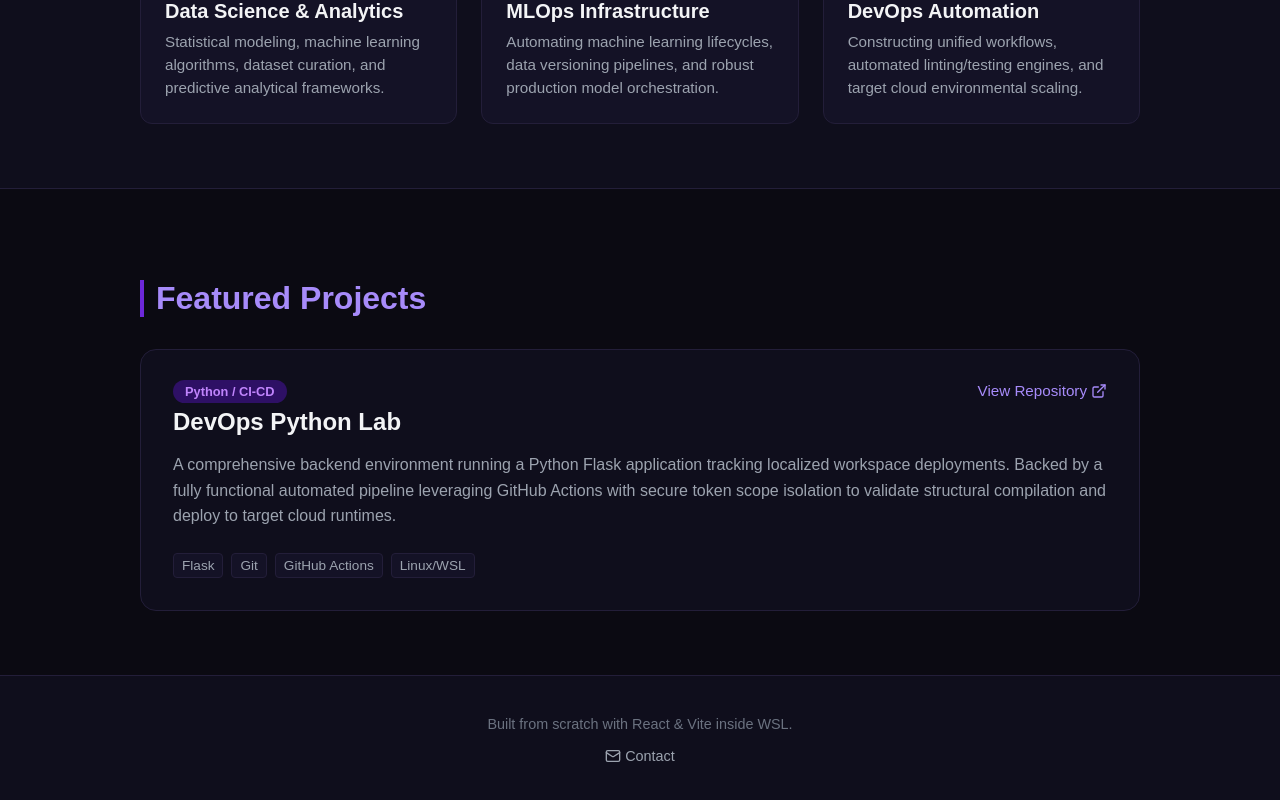
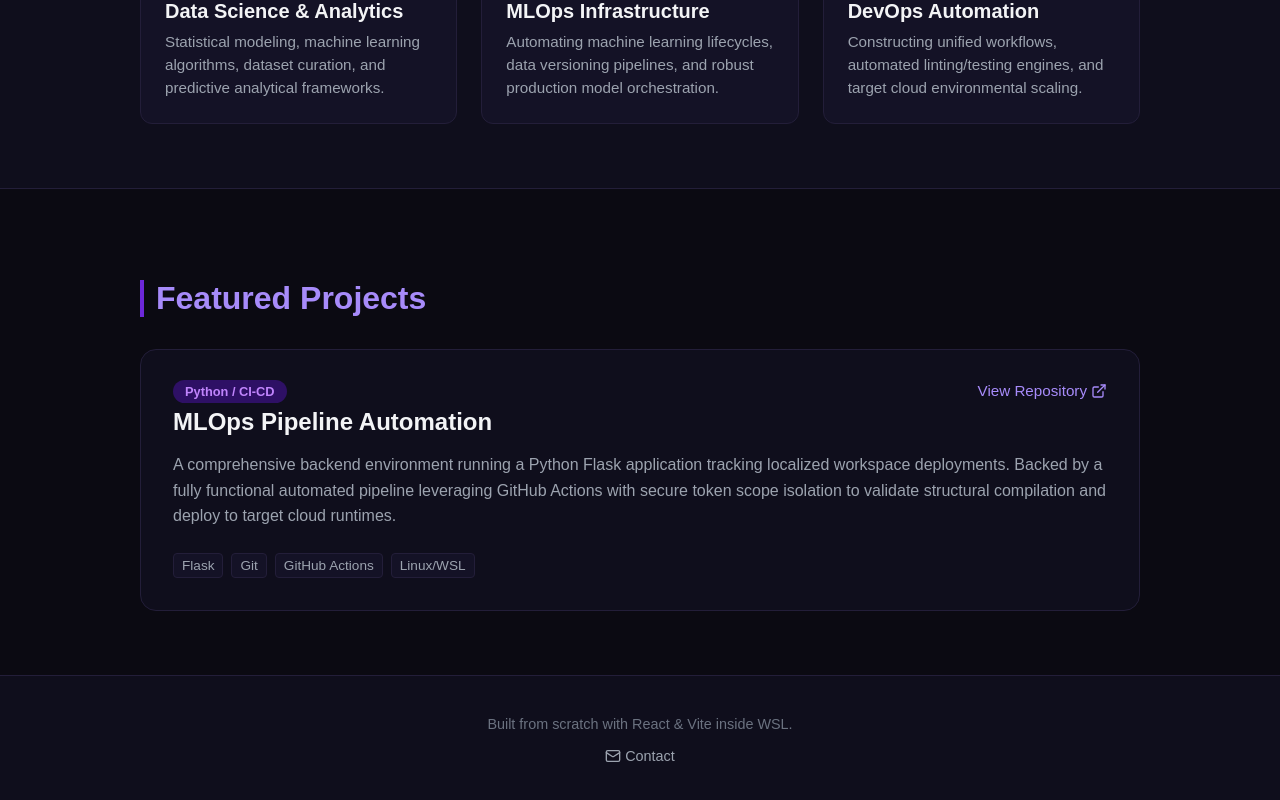
Before and after one commit to ghost-412/portfolio-website, a React (Vite) app: page / in a window 1280 px wide. Shown: the part 814-1614 px from the top of the page. Built offline with nearby package versions, Linux system fonts and the light colour scheme.

Commit message:
Changed project title displayname to MLOps Pipeline Automation

```diff
--- a/src/App.jsx
+++ b/src/App.jsx
@@ -72,9 +72,9 @@ export default function App() {
           <div style={{ display: 'flex', justifyContent: 'space-between', alignItems: 'flex-start', flexWrap: 'wrap', gap: '1rem' }}>
             <div>
               <span style={{ fontSize: '0.8rem', backgroundColor: '#2E1065', color: '#C084FC', padding: '0.25rem 0.75rem', borderRadius: '9999px', fontWeight: '600' }}>Python / CI-CD</span>
-              <h3 style={{ fontSize: '1.5rem', margin: '0.5rem 0 0 0' }}>DevOps Python Lab</h3>
+              <h3 style={{ fontSize: '1.5rem', margin: '0.5rem 0 0 0' }}>MLOps Pipeline Automation</h3>
             </div>
-            <a href="https://github.com/ghost-412/DevOps-Python-Lab" target="_blank" rel="noreferrer" style={{ color: '#A78BFA', textDecoration: 'none', display: 'flex', alignItems: 'center', gap: '0.25rem', fontSize: '0.95rem' }}>
+            <a href="https://github.com/ghost-412/MLOps-Pipeline-Automation" target="_blank" rel="noreferrer" style={{ color: '#A78BFA', textDecoration: 'none', display: 'flex', alignItems: 'center', gap: '0.25rem', fontSize: '0.95rem' }}>
               View Repository <ExternalLink size={16} />
             </a>
           </div>
```
